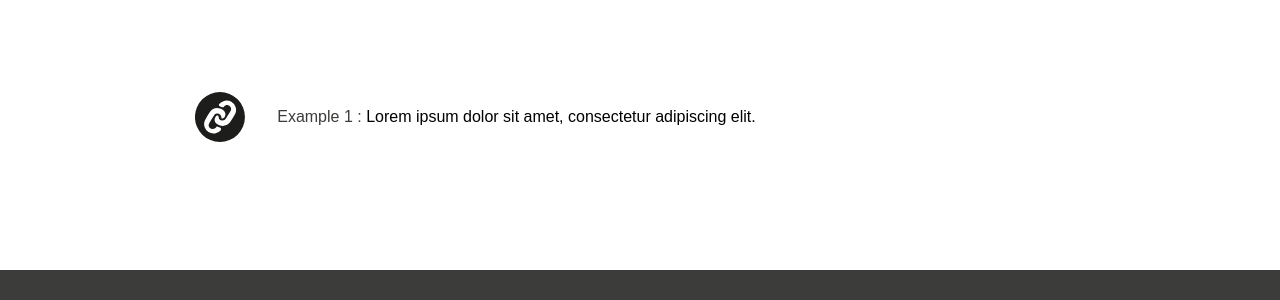
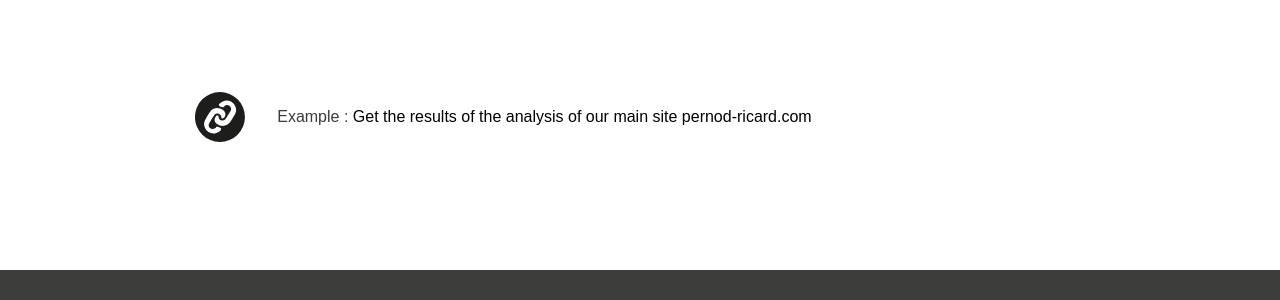
Before and after one commit to VaporCorp/pernod-ricard.github.io, a Jekyll site: the page built from index.md, in a window 1280 px wide and 900 px high, scrolled down 958 px. Shown: the part 152-452 px from the top of the window. Built offline with Jekyll 4.4.1, drawn with Linux system fonts in a browser that asks for light colours; some web fonts are replaced.

Commit message:
updateing example

```diff
--- a/_data/first_block/examples.yml
+++ b/_data/first_block/examples.yml
@@ -1,5 +1,4 @@
-- link: https://github.com/pernod-ricard/HSTS-Analyzer
+- link: https://api.openbar.pernod-ricard.io/v1/hsts/analyze/?url=https%3A%2F%2Fpernod-ricard.com
   image_src: assets/img/link-black-button.svg
-  title: 'Example&nbsp;1&nbsp;:&nbsp;'
-  description: 'Lorem ipsum dolor sit amet, consectetur
-                adipiscing elit.'
+  title: "Example&nbsp;:&nbsp;"
+  description: "Get the results of the analysis of our main site pernod-ricard.com"
```
